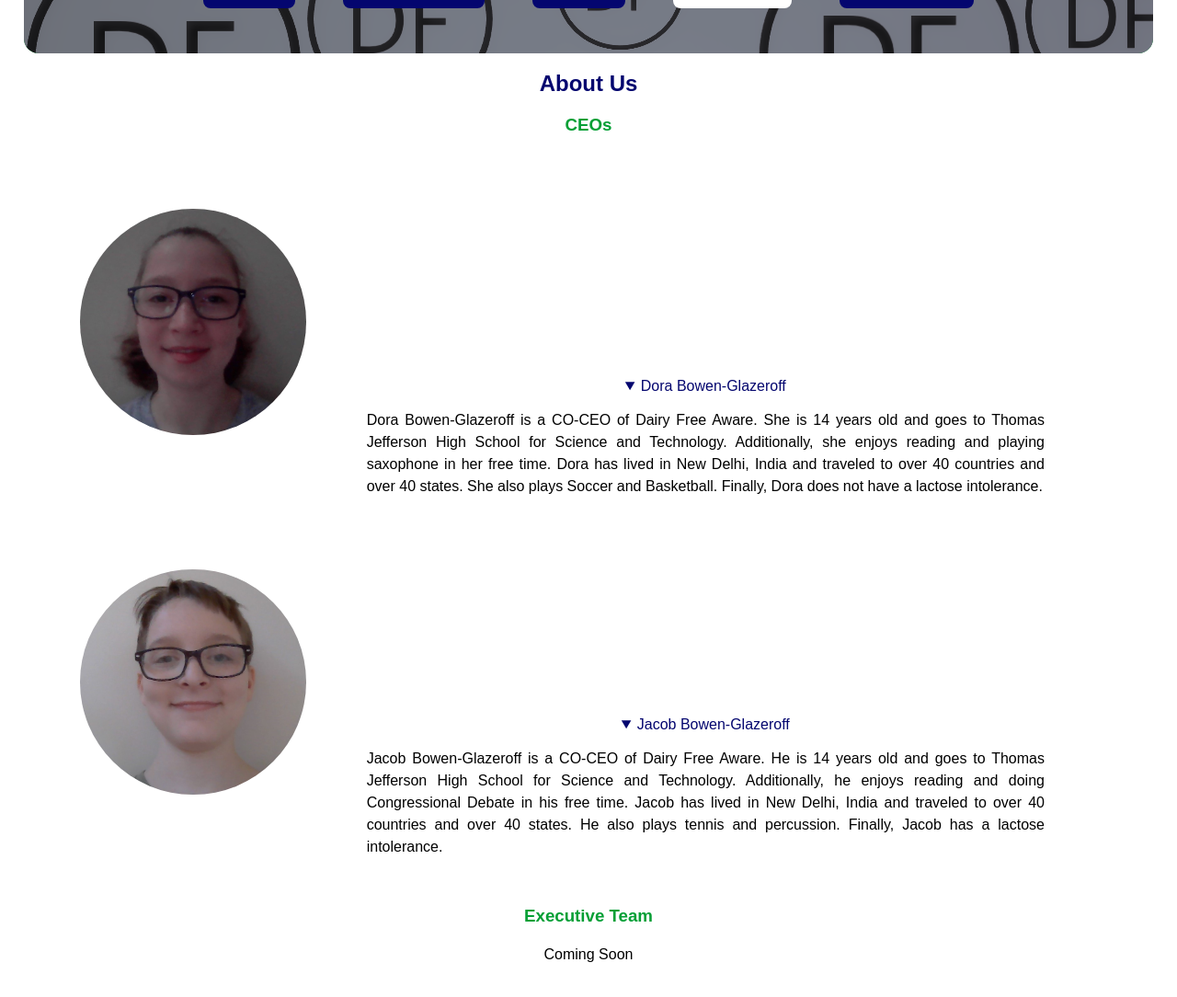
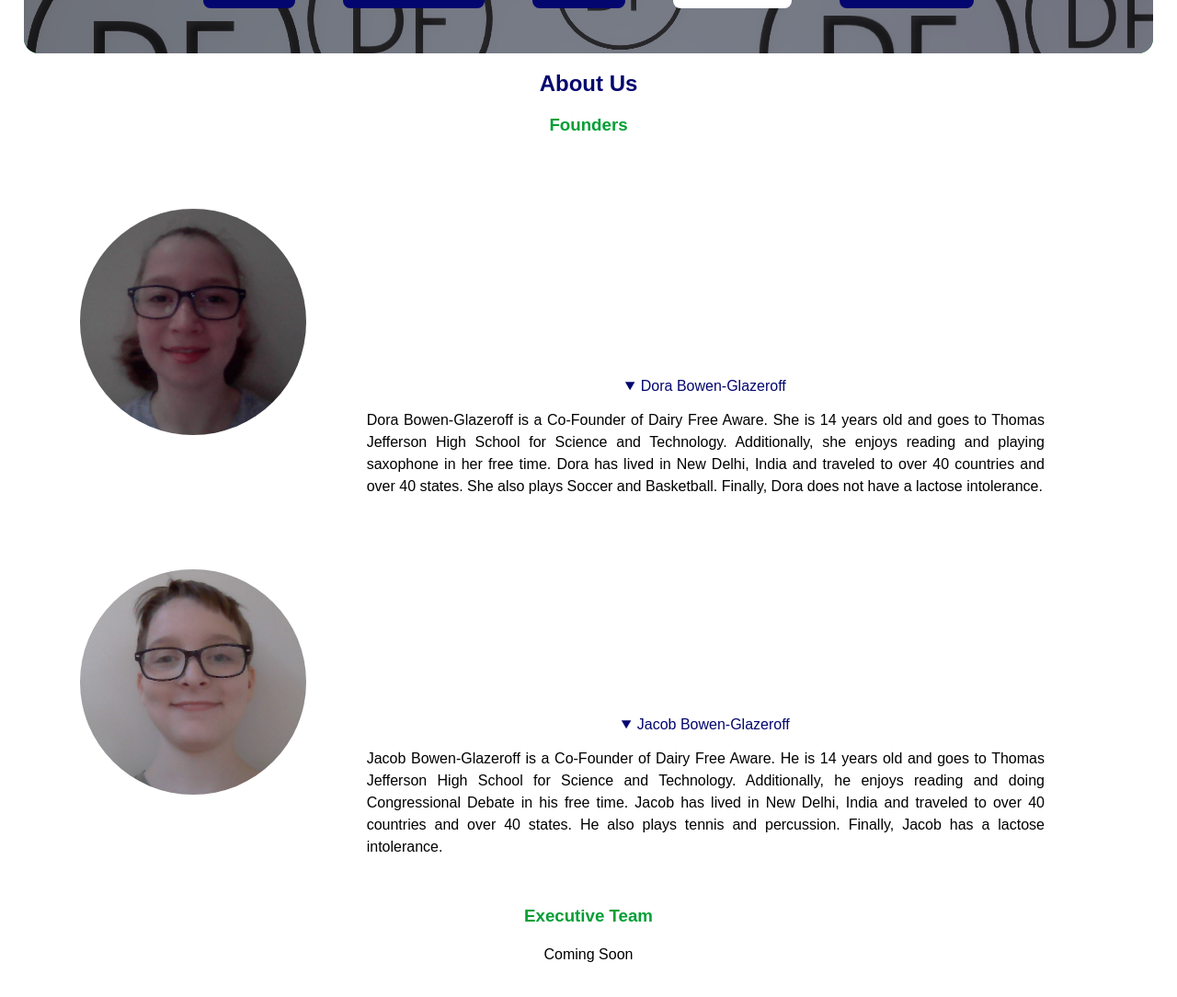
Before and after one commit to dairyfreeaware/dairyfreeaware.github.io, a plain HTML site: page about-us.html in a window 1280 px wide. Shown: the part 240-1324 px from the top of the page at 92% size. Drawn offline with Linux system fonts and the light colour scheme.

Commit message:
Update about-us.html

```diff
--- a/about-us.html
+++ b/about-us.html
@@ -19,17 +19,17 @@
 <main>
 <h2>About Us</h2>
 <section>
-<h3>CEOs</h3>
+<h3>Founders</h3>
 <img src="dora.jpg" alt="Dora Bowen-Glazeroff" class="person">
 <details open>
 <summary>Dora Bowen-Glazeroff</summary>
-<p>Dora Bowen-Glazeroff is a CO-CEO of Dairy Free Aware. She is 14 years old and goes to Thomas Jefferson High School for Science and Technology. Additionally, she enjoys reading and playing saxophone in her free time. Dora has lived in New Delhi, India and traveled to over 40 countries and over 40 states. She also plays Soccer and Basketball. Finally, Dora does not have a lactose intolerance.
+<p>Dora Bowen-Glazeroff is a Co-Founder of Dairy Free Aware. She is 14 years old and goes to Thomas Jefferson High School for Science and Technology. Additionally, she enjoys reading and playing saxophone in her free time. Dora has lived in New Delhi, India and traveled to over 40 countries and over 40 states. She also plays Soccer and Basketball. Finally, Dora does not have a lactose intolerance.
 </p>
 </details>
 <img src="jacob.jpg" alt="Jacob Bowen-Glazeroff" class="person">
 <details open>
 <summary>Jacob Bowen-Glazeroff</summary>
-<p>Jacob Bowen-Glazeroff is a CO-CEO of Dairy Free Aware. He is 14 years old and goes to Thomas Jefferson High School for Science and Technology. Additionally, he enjoys reading and doing Congressional Debate in his free time. Jacob has lived in New Delhi, India and traveled to over 40 countries and over 40 states. He also plays tennis and percussion. Finally, Jacob has a lactose intolerance. </p>
+<p>Jacob Bowen-Glazeroff is a Co-Founder of Dairy Free Aware. He is 14 years old and goes to Thomas Jefferson High School for Science and Technology. Additionally, he enjoys reading and doing Congressional Debate in his free time. Jacob has lived in New Delhi, India and traveled to over 40 countries and over 40 states. He also plays tennis and percussion. Finally, Jacob has a lactose intolerance. </p>
 </details>
 </section>
 <br>
```
